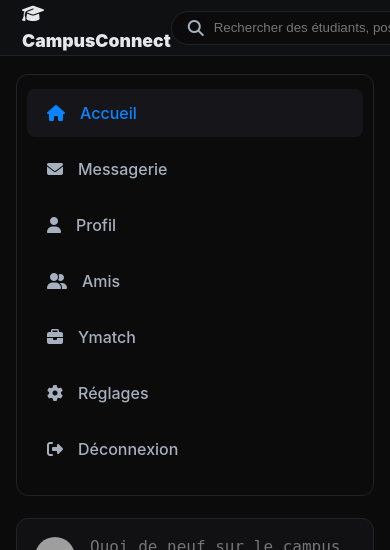
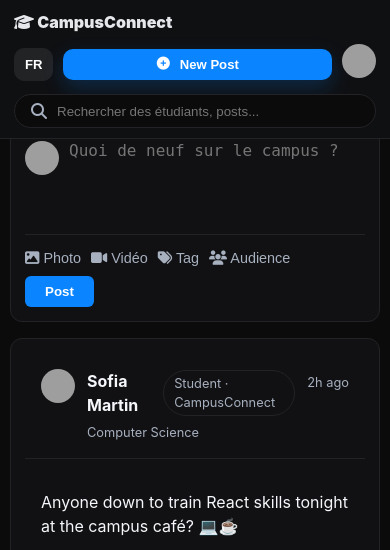
Before and after one commit to RBigord/chalenge-48h-Ynov-connecte, a PHP site: page /index.html in a window 390 px wide. Shown: the top 550 px of the page. Run offline with PHP 8.4, Linux system fonts and the light colour scheme; grey boxes are pictures that could not be loaded.

Commit message:
repinsiviter

```diff
--- a/public/css/style.css
+++ b/public/css/style.css
@@ -1165,3 +1186,345 @@ ul {
     margin-left: 8px;
     font-size: 0.8em;
 }
+
+/* =========================================
+   GLOBAL RESPONSIVE RULES
+   ========================================= */
+img,
+video,
+canvas,
+svg {
+    max-width: 100%;
+    height: auto;
+}
+
+body {
+    overflow-x: hidden;
+}
+
+@media (max-width: 1200px) {
+    .container {
+        padding: 0 20px;
+    }
+
+    .layout-grid {
+        grid-template-columns: 240px minmax(0, 1fr);
+    }
+
+    .sidebar-right {
+        grid-column: 1 / -1;
+        position: static;
+        top: auto;
+        height: auto;
+        overflow: visible;
+    }
+
+    .composer-columns {
+        grid-template-columns: 1fr;
+    }
+}
+
+@media (max-width: 900px) {
+    .main-header {
+        height: auto;
+        min-height: 56px;
+        padding: 10px 14px;
+        flex-wrap: wrap;
+        gap: 10px;
+    }
+
+    .header-left {
+        flex: 1;
+        min-width: 0;
+    }
+
+    .header-right {
+        gap: 10px;
+        flex-wrap: wrap;
+        justify-content: flex-end;
+    }
+
+    .header-center {
+        order: 3;
+        width: 100%;
+        flex: 0 0 100%;
+    }
+
+    .search-bar {
+        width: 100%;
+    }
+
+    .container {
+        margin-top: 118px;
+        padding: 0 14px;
+    }
+
+    .layout-grid {
+        grid-template-columns: 1fr;
+        gap: 14px;
+    }
+
+    .feed-center {
+        order: 1;
+    }
+
+    .sidebar-left {
+        order: 2;
+        position: static;
+        top: auto;
+        height: auto;
+        overflow: visible;
+    }
+
+    .sidebar-right {
+        order: 3;
+    }
+
+    .main-nav ul {
+        display: grid;
+        grid-template-columns: repeat(2, minmax(0, 1fr));
+        gap: 8px;
+    }
+
+    .main-nav li {
+        margin-bottom: 0;
+    }
+
+    .main-nav a {
+        padding: 10px 12px;
+        gap: 10px;
+        justify-content: center;
+    }
+
+    .create-post-actions {
+        justify-content: flex-start;
+        flex-wrap: wrap;
+        gap: 10px;
+    }
+
+    .post-footer,
+    .post-stats,
+    .profile-post-footer {
+        flex-wrap: wrap;
+        gap: 10px;
+    }
+
+    .profile-header-card {
+        margin-top: -58px;
+    }
+
+    .profile-header-top {
+        flex-wrap: wrap;
+    }
+
+    .profile-actions {
+        margin-left: 0;
+        width: 100%;
+        justify-content: flex-start;
+    }
+
+    .profile-stats-grid {
+        grid-template-columns: repeat(2, minmax(0, 1fr));
+    }
+
+    .profile-tabs {
+        flex-wrap: wrap;
+    }
+
+    .messages-container {
+        flex-direction: column;
+        height: auto;
+        min-height: 0;
+    }
+
+    .messages-sidebar,
+    .messages-chat {
+        width: 100%;
+    }
+
+    .messages-sidebar {
+        border-right: none;
+        border-bottom: 1px solid var(--border-color);
+        max-height: 320px;
+    }
+
+    .messages-chat {
+        min-height: 420px;
+    }
+
+    .chat-history {
+        padding: 14px;
+    }
+
+    .chat-bubble {
+        max-width: 90%;
+    }
+
+    .add-friend-form,
+    .ymatch-input-group,
+    .location-row,
+    .schedule-row,
+    .auth-row {
+        flex-wrap: wrap;
+    }
+
+    .ymatch-input-group .btn-ia {
+        width: 100%;
+    }
+
+    .schedule-grid,
+    .auth-form-grid,
+    .auth-form-grid2,
+    .auth-form-select,
+    .auth-form-select-row {
+        grid-template-columns: 1fr;
+    }
+
+    .auth-shell {
+        width: min(920px, 100%);
+        gap: 14px;
+    }
+
+    .auth-card {
+        padding: 20px;
+    }
+
+    .auth-image-grid {
+        grid-template-columns: 1fr;
+    }
+
+    .composer-dialog {
+        width: min(1200px, 100vw);
+        height: calc(100vh - 72px);
+        border-radius: 0;
+    }
+
+    .composer-overlay {
+        padding: 56px 0 0;
+    }
+}
+
+@media (max-width: 640px) {
+    .logo {
+        font-size: 1rem;
+    }
+
+    .btn-bot,
+    .btn-new-post {
+        padding: 8px 10px;
+        font-size: 0.82rem;
+    }
+
+    .profile-icon img,
+    .avatar-small {
+        width: 34px;
+        height: 34px;
+    }
+
+    .container {
+        margin-top: 126px;
+        padding: 0 10px;
+    }
+
+    .card {
+        padding: 14px;
+    }
+
+    .main-nav ul {
+        grid-template-columns: 1fr;
+    }
+
+    .main-nav a {
+        justify-content: flex-start;
+    }
+
+    .profile-cover {
+        height: 120px;
+    }
+
+    .profile-avatar-large {
+        width: 92px;
+        height: 92px;
+        border-width: 4px;
+    }
+
+    .profile-stats-grid {
+        grid-template-columns: 1fr;
+    }
+
+    .profile-tab {
+        width: 100%;
+        text-align: center;
+    }
+
+    .chat-input-area {
+        padding: 10px;
+    }
+
+    .messages-actions,
+    .messages-search {
+        padding: 10px;
+    }
+
+    .chat-header {
+        padding: 12px;
+    }
+
+    .chatbot-widget {
+        right: 8px;
+        bottom: 8px;
+        width: calc(100vw - 16px);
+        height: min(72vh, 520px);
+    }
+
+    .view-auth {
+        padding: 12px;
+    }
+
+    .auth-left h2 {
+        font-size: 1.35rem;
+    }
+
+    .auth-card-title {
+        font-size: 1.05rem;
+    }
+}
+
+@media (max-width: 480px) {
+    .header-right {
+        width: 100%;
+        justify-content: space-between;
+    }
+
+    .btn-new-post {
+        flex: 1;
+        justify-content: center;
+    }
+
+    .create-post-header {
+        align-items: flex-start;
+    }
+
+    .create-post textarea {
+        margin-left: 10px;
+        min-height: 78px;
+    }
+
+    .event-item {
+        align-items: flex-start;
+    }
+
+    .event-date {
+        min-width: 44px;
+        padding: 8px;
+    }
+
+    .composer-columns {
+        padding: 12px;
+    }
+
+    .composer-cancel {
+        right: 10px;
+        top: 8px;
+    }
+}
```
Also changed, not shown: other parts of public/css/style.css (+24 -3 lines), public/feed.html (+82 -3 lines).
